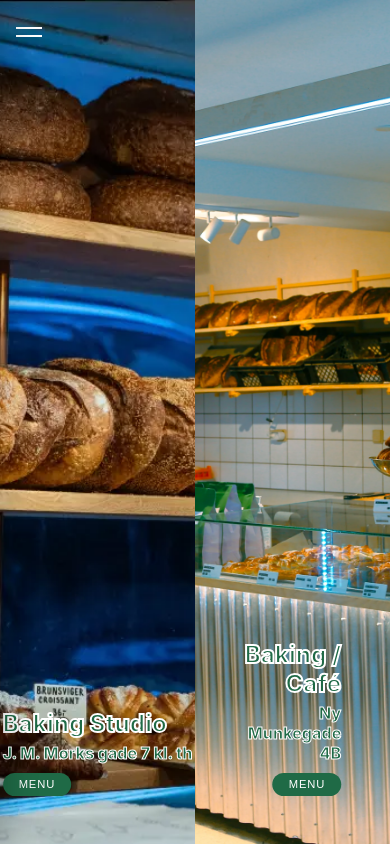
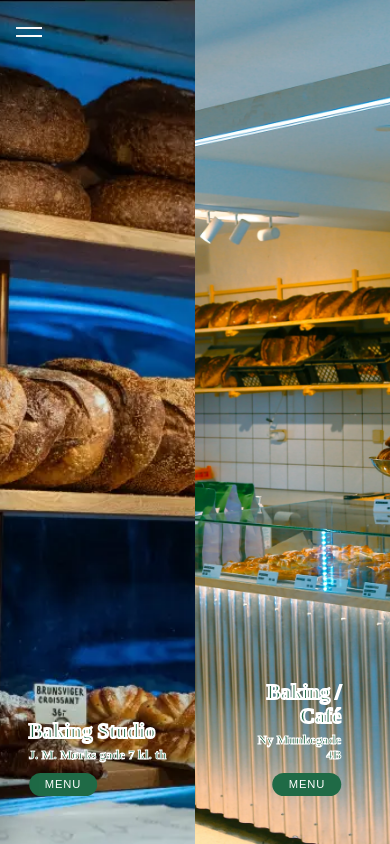
Before and after one commit to camillakthomsen/davidbreadheadapp, a React (Create React App) app: page / in a window 390 px wide. Built offline with nearby package versions, Linux system fonts and the light colour scheme.

Commit message:
Try making mobile version

```diff
--- a/src/style/Home.css
+++ b/src/style/Home.css
@@ -118,12 +118,14 @@
 
   /* FÆLLES mobil-justering: mindre tekst */
   .overlay-title {
-    font-size: 1.5rem; /* mindre titel */
+    font-size: 1.3rem; /* mindre titel */
+    font-family: 'Times New Roman', Times, serif;
     -webkit-text-stroke: 2px #fff;
   }
 
   .overlay-undertitle {
-    font-size: 1rem; /* mindre undertitel */
+    font-size: 0.8rem; /* mindre undertitel */
+    font-family: 'Times New Roman', Times, serif;
     -webkit-text-stroke: 1px #fff;
   }
 
```
Also changed, not shown: src/pictures/facebook.png, src/pictures/instagram.png.
